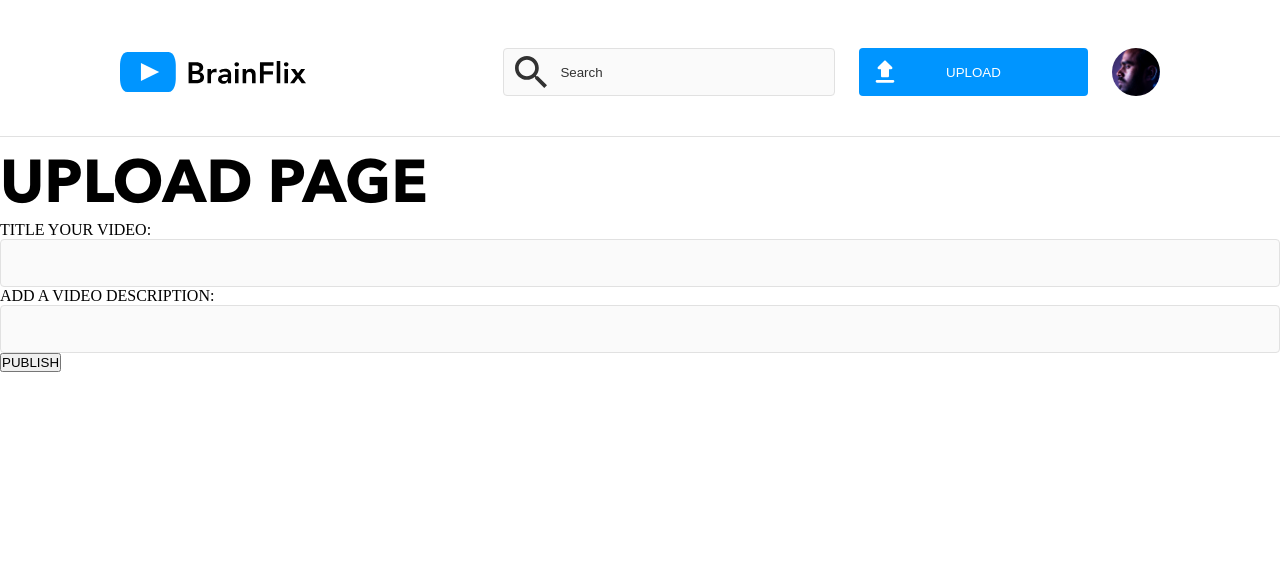
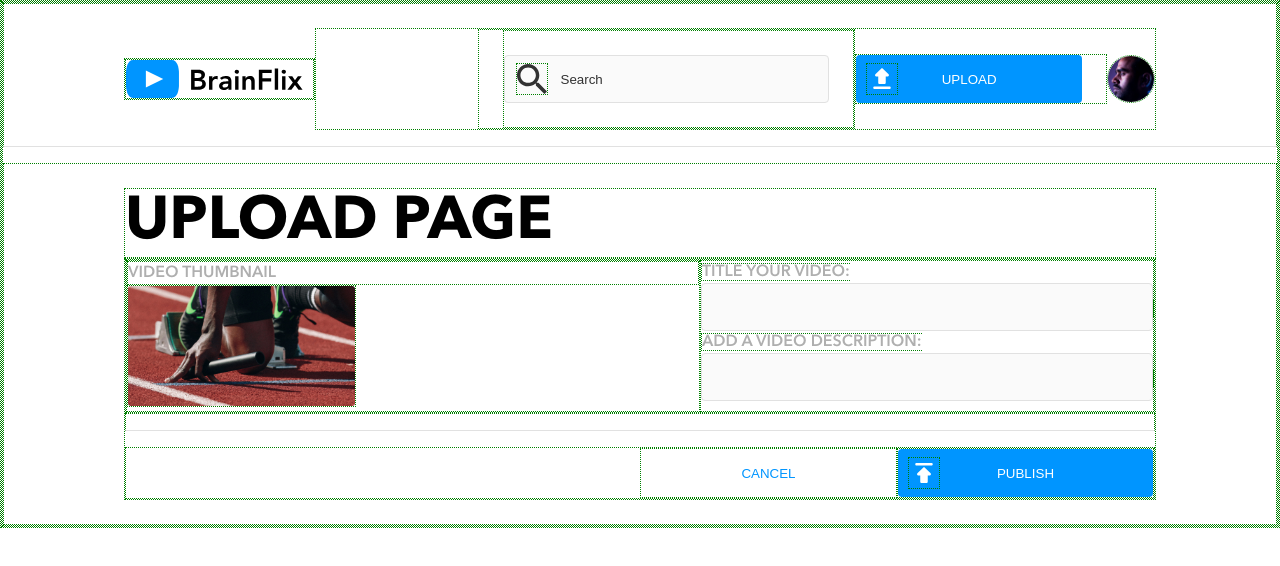
Before and after one commit to Green-Eggs-And-SAM/Sam-Alexander-BrainFlix, a React (Create React App) app: page /upload in a window 1280 px wide. Shown: the top 566 px of the page. Built offline with nearby package versions, Linux system fonts and the light colour scheme.

Commit message:
Upload styled

```diff
--- a/src/App.scss
+++ b/src/App.scss
@@ -2,7 +2,7 @@
 @use './styles/partials/variables' as *;
 
 * {
-    // border: 1px dotted green;
+    border: 1px dotted green;
     box-sizing: border-box;
 
     // backup/fallback font in case of failed font load
@@ -50,6 +50,43 @@ input {
     }
 }
 
+button {
+    width: 100%;
+    background-color: $brainflix-blue;
+    color: white;
+    height: 3rem;
+    border-radius: 4px;
+    border: none;
+    &:hover {
+        background-color: $brainflix-darkblue;
+    }
+}
+
+.button {
+    &__container {
+        position: relative;
+        padding: 0px;
+        margin: 0;
+        display: flex;
+        flex-direction: row;
+        align-items: center;
+        width: 100%;
+    }
+    &__icon {
+        position: absolute;
+        left: 10px;
+        width: 2em;
+        height: 2em;
+    }
+    &__inverted {
+        background-color: white;
+        color: $brainflix-blue;
+        &:hover {
+            background-color: $mercury;
+        }
+    }
+}
+
 .description-comments {
     padding-top: 2.5rem;
 }
@@ -60,7 +97,10 @@ input {
         padding-right: 1.5rem;
     }
 }
-
+.divider {
+    width: 100%;
+    @include dividing-line-bottom;
+}
 .colour {
     &__mercury {
         color: $mercury;
--- a/src/components/Header.scss
+++ b/src/components/Header.scss
@@ -103,17 +103,17 @@
                 padding-right: 1.5rem;
             }
         }
-        &--button {
-            width: 100%;
-            background-color: $brainflix-blue;
-            color: white;
-            height: 3rem;
-            border-radius: 4px;
-            border: none;
-            &:hover {
-                background-color: $brainflix-darkblue;
-            }
-        }
+        // &--button {
+        //     width: 100%;
+        //     background-color: $brainflix-blue;
+        //     color: white;
+        //     height: 3rem;
+        //     border-radius: 4px;
+        //     border: none;
+        //     &:hover {
+        //         background-color: $brainflix-darkblue;
+        //     }
+        // }
         &--icon {
             position: absolute;
             left: 10px;
--- a/src/pages/Upload.jsx
+++ b/src/pages/Upload.jsx
@@ -1,6 +1,8 @@
 import { useRef, useState } from 'react';
-import { useNavigate } from 'react-router-dom';
+import { useNavigate, Link } from 'react-router-dom';
 import './Upload.scss';
+import defaulThumbnail from '../assets/images/Upload-video-preview.jpg';
+import publishImg from '../assets/icons/publish.svg';
 
 function Upload() {
     const formRef = useRef(null);
@@ -18,51 +20,83 @@ function Upload() {
         console.log(title);
         console.log(description);
 
+        let returnTrigger = false;
         if (!title) {
-            alert('You must fill out the title');
             setTitleValid(false);
-            return;
+            returnTrigger = true;
         } else {
             setTitleValid(true);
         }
 
         if (!description) {
-            alert('You must fill out the desciption');
             setDescriptionValid(false);
-            return;
+            returnTrigger = true;
         } else {
             setDescriptionValid(true);
         }
+
+        if (returnTrigger) {
+            alert('Title and Description must be filled out.');
+            return;
+        } else {
             alert('Your video is uploading');
             navigate('/');
+        }
     };
 
     return (
-        <>
+        <article className="upload">
             <h1>UPLOAD PAGE</h1>
-            <form ref={formRef}>
-                <label>
+            <section>
+                <div className="upload__main-container">
+                    <div className="upload__thumbnail-container">
+                        <h5 className="upload__subheader">VIDEO THUMBNAIL</h5>
+                        <img
+                            className="upload__thumbnail"
+                            src={defaulThumbnail}
+                        ></img>
+                    </div>
+                    <form ref={formRef} className="upload__form">
+                        <label className="upload__subheader">
                             TITLE YOUR VIDEO:{' '}
                             <input
                                 type="text"
                                 name="title"
-                        className={`${titleValid ? '' : 'upload__empty'}`}
+                                className={`${
+                                    titleValid ? '' : 'upload__empty'
+                                }`}
                             />
                         </label>
-                <label>
+                        <label className="upload__subheader">
                             ADD A VIDEO DESCRIPTION:{' '}
                             <input
                                 type="text"
                                 name="description"
-                        className={`${descriptionValid ? '' : 'upload__empty'}`}
+                                className={`${
+                                    descriptionValid ? '' : 'upload__empty'
+                                }`}
                             />
                         </label>
-
+                    </form>
+                </div>
+                <div className="divider hide-divider"></div>
+                <div className="upload__button-pair-conatiner">
+                    <div className="button__container button__width">
                         <button type="button" onClick={handleSubmit}>
                             PUBLISH
                         </button>
-            </form>
-        </>
+                        <img
+                            src={publishImg}
+                            className="header__upload--icon"
+                            alt=""
+                        />
+                    </div>
+                    <Link to={`/`} className="button__width">
+                        <button className="button__inverted">CANCEL</button>
+                    </Link>
+                </div>
+            </section>
+        </article>
     );
 }
 
--- a/src/pages/Upload.scss
+++ b/src/pages/Upload.scss
@@ -1,5 +1,72 @@
+@use '../styles/partials/font-styles' as *;
+@use '../styles/partials/variables' as *;
+
 .upload {
+    display: flex;
+    flex-direction: column;
+    padding: 0;
+    padding: $mobile-padding;
+    @include tablet {
+        @include tablet-padding;
+    }
+    @include desktop {
+        @include desktop-padding;
+    }
+
     &__empty {
         border-color: red;
     }
+
+    &__main-container {
+        display: flex;
+        flex-direction: column;
+        @include desktop {
+            flex-direction: row;
+        }
+    }
+
+    &__thumbnail {
+        width: 100%;
+        @include tablet {
+            width: 40%;
+        }
+    }
+
+    &__subheader {
+        font-family: Avenir-Opentype;
+        font-weight: 600;
+        @include Body-Bold__Mobile;
+        @include tablet {
+            @include Body-Bold__Desktop-Tablet;
+        }
+        color: $silver;
+    }
+
+    &__form {
+        width: 100%;
+    }
+
+    &__button-pair-conatiner {
+        display: flex;
+        @include tablet {
+            flex-direction: row-reverse;
+            justify-content: flex-start;
+        }
+    }
+
+    &__thumbnail-container {
+    }
 }
+.button__width {
+    width: 100%;
+    @include tablet {
+        width: 25%;
+    }
+}
+
+.hide-divider {
+    display: none;
+    @include tablet {
+        display: flex;
+    }
+}
--- a/src/styles/partials/_variables.scss
+++ b/src/styles/partials/_variables.scss
@@ -16,8 +16,9 @@ $desktop-width: 1280px;
 }
 
 @mixin mobile-padding {
-    padding-left: 48px;
-    padding-right: 48px;
+    padding: 0;
+    padding-left: 16px;
+    padding-right: 16px;
 }
 
 @mixin desktop-padding {
@@ -26,8 +27,8 @@ $desktop-width: 1280px;
 }
 
 @mixin tablet-padding {
-    padding-left: 72px;
-    padding-right: 72px;
+    padding-left: 36px;
+    padding-right: 36px;
 }
 
 @mixin dividing-line-bottom {
```
Lines whose indentation alone changed are shown as unchanged.
